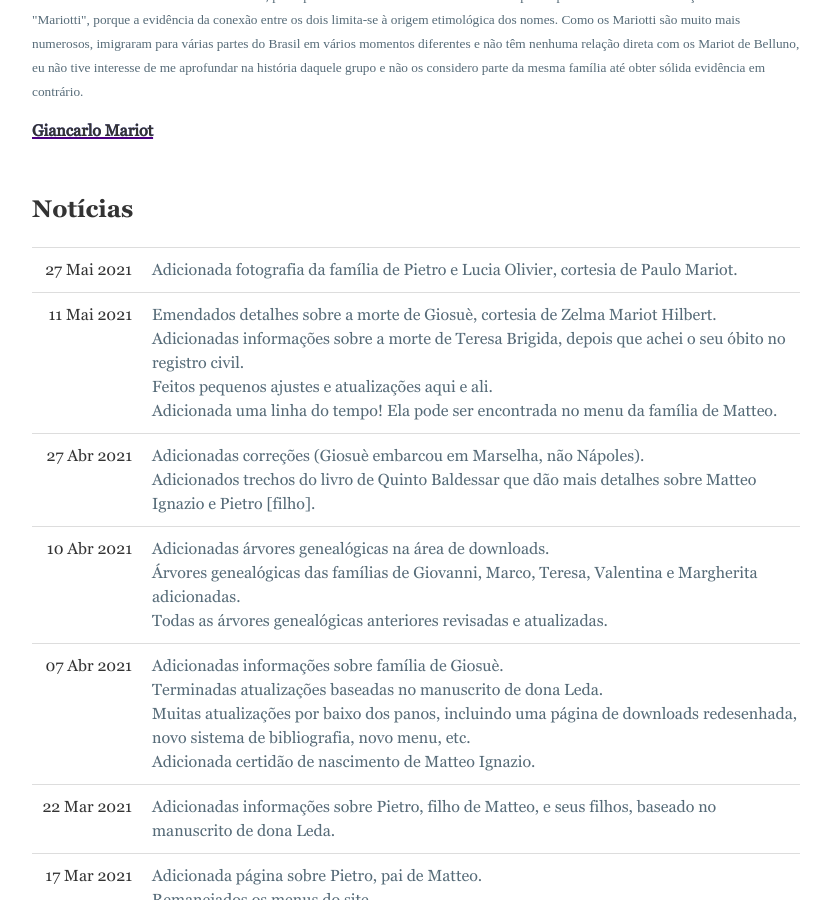
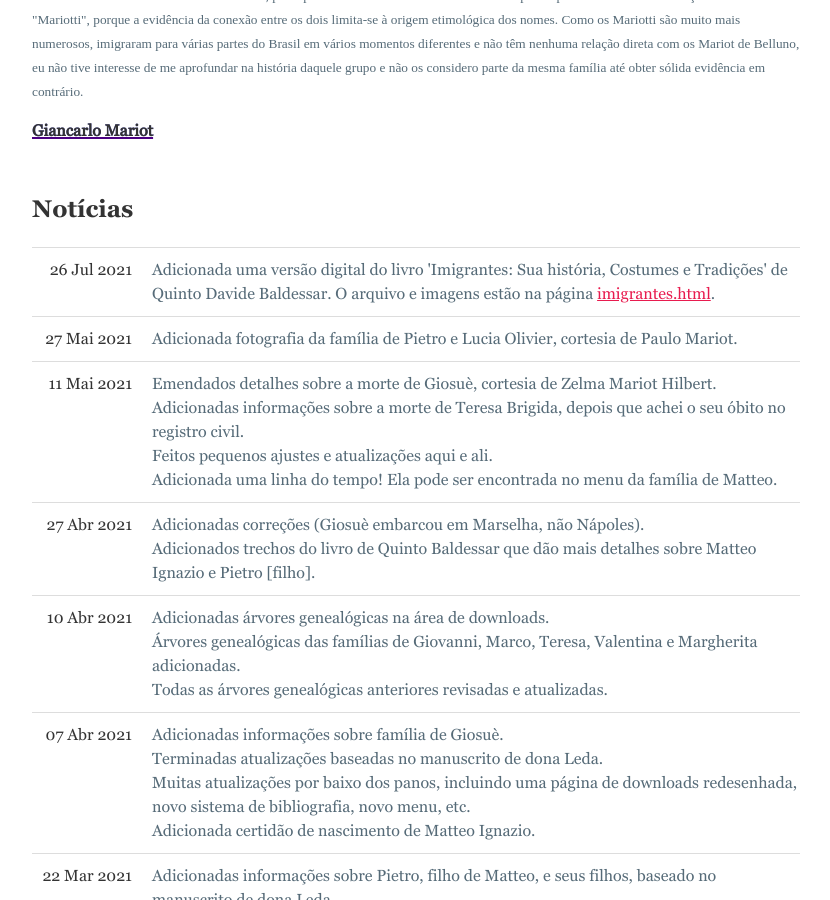
Before and after one commit to sentient06/mariot-family, a Jekyll site: the page built from index.html, in a window 1280 px wide and 900 px high, scrolled down 381 px. Shown: the whole window, without its empty margins (224-1054 px from the left). Built offline with Jekyll 4.4.1, drawn with Linux system fonts in a browser that asks for light colours; some web fonts are replaced.

Commit message:
Adding content.

```diff
--- a/2-cesare.html
+++ b/2-cesare.html
@@ -30,7 +30,7 @@ title: Mariot - Cesare Mariot
             <div class="myth">
                 <h4>Mito</h4>
                 <p>
-                    Um relato diz que <strong class="g2">Cesare</strong> morreu na construção da estrada de ferro transiberiana. Em Budapeste.
+                    Um relato diz que <strong class="g2">Cesare</strong> morreu na construção da estrada de ferro transiberiana. Em Budapeste.{% cite leda --locator 4-5 %}{% cite baldessar --locator 253 %}
                 </p>
                 <p>
                     Isto é simplesmente impossível. Há aqui um problema geográfico: a Transiberiana não passa nem perto de Budapeste. Ou <strong class="g2">Cesare</strong> morreu em, ou perto de, Budapeste, ou participando da construção da Transiberiana. Os dois fatores são mutuamente exclusivos.
--- a/_bibliography/references.bib
+++ b/_bibliography/references.bib
@@ -7,7 +7,8 @@ References
     title   = "Imigrantes: Sua História, Costumes e Tradições no processo de colonização no sul do Estado de Santa Catarina",
     author  = "Quinto Davide Baldessar",
     year    = 1991,
-    address = "Criciúma"
+    address = "Criciúma",
+    url     = { <a href="downloads.html#livros">downloads</a>}
 }
 
 @misc {leda,
--- a/_data/downloads/6_books.yml
+++ b/_data/downloads/6_books.yml
@@ -2,7 +2,7 @@ name: Livros
 path: books
 files:
   - year: 1991
-    anchor: "arvores"
+    anchor: "livros"
     title: "Imigrantes: Sua história, Costumes e Tradições"
     desc: "Versão digital da primeira edição."
     type: PDF (texto)
--- a/_data/news.yml
+++ b/_data/news.yml
@@ -1,3 +1,7 @@
+- date: 26 Jul 2021
+  text:
+    - Adicionada uma versão digital do livro 'Imigrantes&#58; Sua história, Costumes e Tradições' de Quinto Davide Baldessar. O arquivo e imagens estão na página <a href="imigrantes.html">imigrantes.html</a>.
+
 - date: 27 Mai 2021
   text:
     - Adicionada fotografia da família de Pietro e Lucia Olivier, cortesia de Paulo Mariot.
--- a/imigrantes.html
+++ b/imigrantes.html
@@ -2,7 +2,7 @@
 layout: default
 css_files: [gallery, glightbox.min, generations, downloads_prototype]
 js_files: [glightbox.min, gallery]
-title: Mariot - Imigrantes
+title: "Imigrantes: Sua história, Costumes e Tradições - Versão Digital"
 ---
 
     <h1>
```
